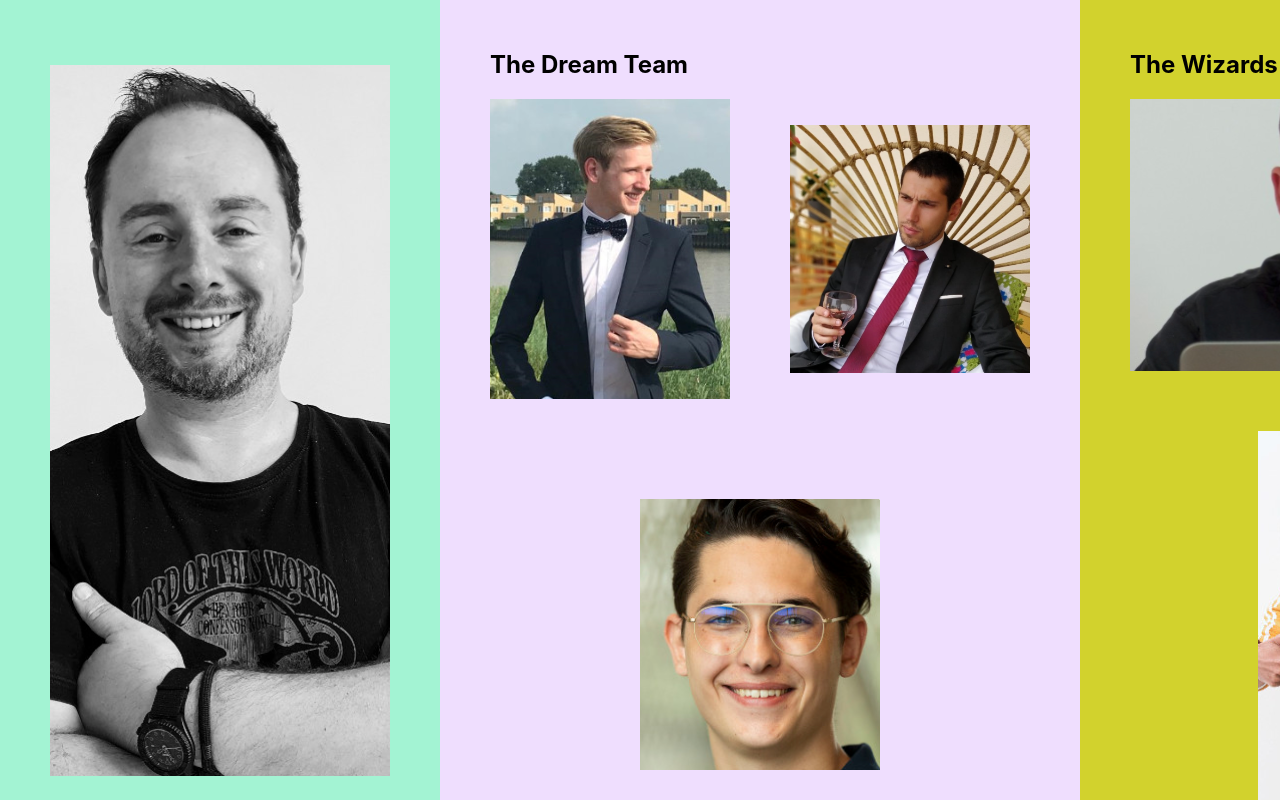
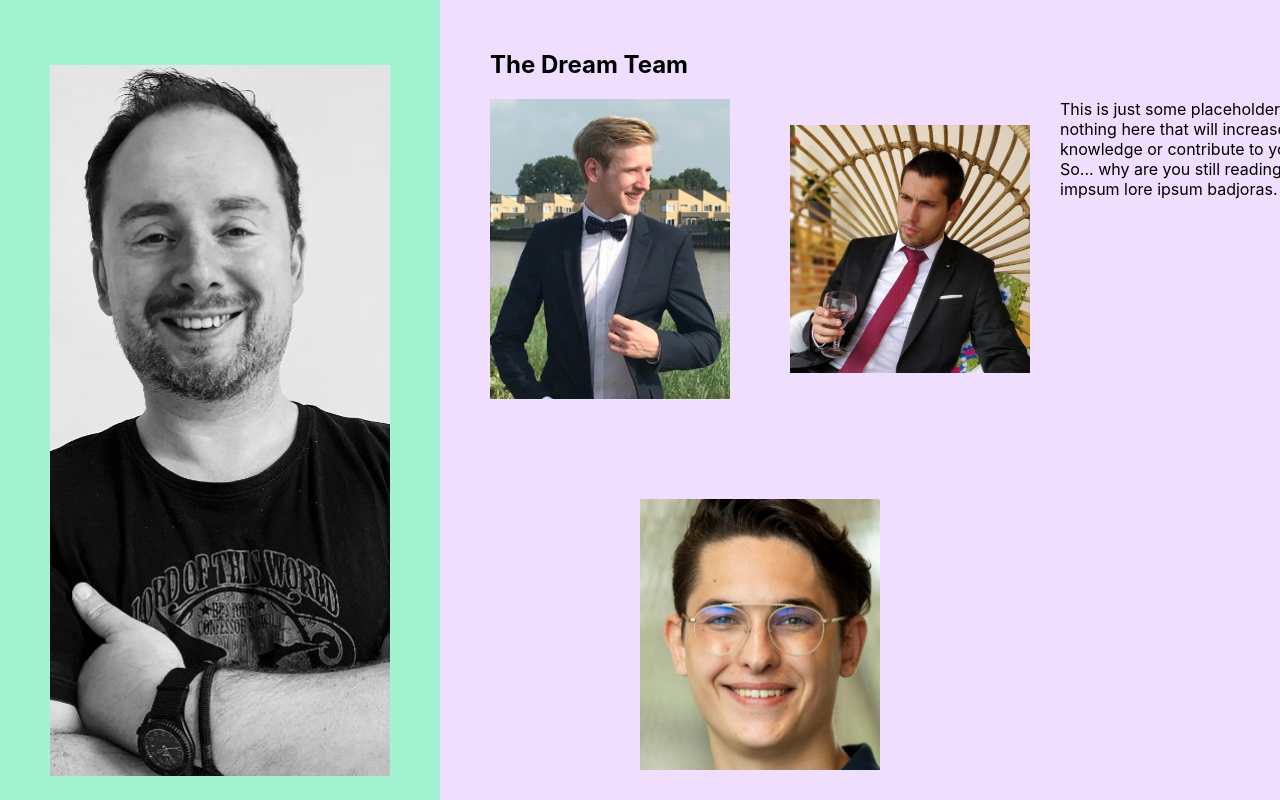
Before and after one commit to RafaelCaeta/horizontal-scrolling, a React (Create React App) app in the folder my-app/: page / in a window 1280 px wide. Built offline with nearby package versions, Linux system fonts and the light colour scheme.

Commit message:
Added more content

```diff
--- a/my-app/src/app.module.scss
+++ b/my-app/src/app.module.scss
@@ -1,7 +1,3 @@
 :root {
   --horizontal-scroll-container-width: 100px;
 }
-
-.app {
-
-}
--- a/my-app/src/components/horizontalPage/HorizontalPage.js
+++ b/my-app/src/components/horizontalPage/HorizontalPage.js
@@ -4,6 +4,7 @@ import SectionOne from "../sectionOne/SectionOne";
 import SectionTwo from "../sectionTwo/SectionTwo";
 import SectionThree from "../sectionThree/SectionThree";
 import SectionFour from "../sectionFour/SectionFour";
+import SectionFive from "../sectionFive/SectionFive";
 import style from "./horizontalPage.module.scss";
 
 function HorizontalPage() {
@@ -11,19 +12,22 @@ function HorizontalPage() {
   const sectionTwo = useRef(null);
   const sectionThree = useRef(null);
   const sectionFour = useRef(null);
+  const sectionFive = useRef(null);
 
   useEffect(() => {
     if (
       sectionOne.current &&
       sectionTwo.current &&
       sectionThree.current &&
-      sectionFour.current
+      sectionFour.current &&
+      sectionFive.current
     ) {
       const width1 = sectionOne.current.getBoundingClientRect().width;
       const width2 = sectionTwo.current.getBoundingClientRect().width;
       const width3 = sectionThree.current.getBoundingClientRect().width;
       const width4 = sectionFour.current.getBoundingClientRect().width;
-      const totalWidth = width1 + width2 + width3 + width4;
+      const width5 = sectionFive.current.getBoundingClientRect().width;
+      const totalWidth = width1 + width2 + width3 + width4 + width5;
 
       const root = document.querySelector(":root");
 
@@ -33,6 +37,13 @@ function HorizontalPage() {
       );
     }
   }, []);
+
+  // useEffect(() => {
+  //   globalEmitter.on('resize', checkScrollOffset);
+  //   return () => {
+  //     globalEmitter.off('resize', checkScrollOffset);
+  //   };
+  // })
 
   return (
     <HorizontalScroll>
@@ -51,6 +62,10 @@ function HorizontalPage() {
       <div ref={sectionFour} className={style.sectionFour}>
         <SectionFour className={style.section} />
       </div>
+
+      <div ref={sectionFive} className={style.sectionFive}>
+        <SectionFive className={style.section} />
+      </div>
     </HorizontalScroll>
   );
 }
--- a/my-app/src/components/horizontalPage/horizontalPage.module.scss
+++ b/my-app/src/components/horizontalPage/horizontalPage.module.scss
@@ -18,3 +18,7 @@
 .sectionFour {
   background: #e84b5b;
 }
+
+.sectionFive {
+  background-color: deepskyblue;
+}
--- /dev/null
+++ b/my-app/src/components/sectionFive/SectionFive.js
@@ -0,0 +1,49 @@
+import clsx from "clsx";
+import React from "react";
+import style from "./sectionFive.module.scss";
+
+function SectionFive({ className }) {
+  return (
+    <div className={clsx([className, style.slideFive])}>
+      <div className={style.textWrapper}>
+        <p>
+          This is just some placeholder text. There is nothing here that will
+          increase your knowledge or contribute to your happiness. So... why are
+          you still reading this? Lorem impsum lore ipsum badjoras. This is just
+          some placeholder text. There is nothing here that will increase your
+          knowledge or contribute to your happiness. So... why are you still
+          reading this? Lorem impsum lore ipsum badjoras. This is just some
+          placeholder text. There is nothing here that will increase your
+          knowledge or contribute to your happiness. So... why are you still
+          reading this? Lorem impsum lore ipsum badjoras. This is just some
+          placeholder text. There is nothing here that will increase your
+          knowledge or contribute to your happiness. So... why are you still
+          reading this? Lorem impsum lore ipsum badjoras. This is just some
+          placeholder text. There is nothing here that will increase your
+          knowledge or contribute to your happiness. So... why are you still
+          reading this? Lorem impsum lore ipsum badjoras. This is just some
+          placeholder text. There is nothing here that will increase your
+          knowledge or contribute to your happiness. So... why are you still
+          reading this? Lorem impsum lore ipsum badjoras. This is just some
+          placeholder text. There is nothing here that will increase your
+          knowledge or contribute to your happiness. So... why are you still
+          reading this? Lorem impsum lore ipsum badjoras. This is just some
+          placeholder text. There is nothing here that will increase your
+          knowledge or contribute to your happiness. So... why are you still
+          reading this? Lorem impsum lore ipsum badjoras. This is just some
+          placeholder text. There is nothing here that will increase your
+          knowledge or contribute to your happiness. So... why are you still
+          reading this? Lorem impsum lore ipsum badjoras. This is just some
+          placeholder text. There is nothing here that will increase your
+          knowledge or contribute to your happiness. So... why are you still
+          reading this? Lorem impsum lore ipsum badjoras. This is just some
+          placeholder text. There is nothing here that will increase your
+          knowledge or contribute to your happiness. So... why are you still
+          reading this? Lorem impsum lore ipsum badjoras.
+        </p>
+      </div>
+    </div>
+  );
+}
+
+export default SectionFive;
--- /dev/null
+++ b/my-app/src/components/sectionFive/sectionFive.module.scss
@@ -0,0 +1,11 @@
+.slideFive {
+  .textWrapper {
+    width: 700px;
+
+    p {
+      white-space: normal;
+      font-size: 18px;
+      line-height: 26px;
+    }
+  }
+}
--- a/my-app/src/components/sectionTwo/SectionTwo.js
+++ b/my-app/src/components/sectionTwo/SectionTwo.js
@@ -7,6 +7,8 @@ function SectionTwo({ className }) {
     <div className={clsx([className, style.slideTwo])}>
       <h2>The Dream Team</h2>
 
+      <div className={style.outerWrapper}>
+        <div className={style.leftWrapper}>
           <div className={style.frontenders}>
             <img
               src="/assets/tristan.png"
@@ -18,6 +20,16 @@ function SectionTwo({ className }) {
 
           <img src="/assets/renzo.png" alt="renzo" className={style.renzo} />
         </div>
+
+        <div className={style.textWrapper}>
+          <p>
+            This is just some placeholder text. There is nothing here that will
+            increase your knowledge or contribute to your happiness. So... why
+            are you still reading this? Lorem impsum lore ipsum badjoras.
+          </p>
+        </div>
+      </div>
+    </div>
   );
 }
 
--- a/my-app/src/components/sectionTwo/sectionTwo.module.scss
+++ b/my-app/src/components/sectionTwo/sectionTwo.module.scss
@@ -2,6 +2,10 @@
   h2 {
     margin-bottom: 20px;
   }
+
+  .outerWrapper {
+    display: flex;
+    justify-content: space-between;
 
     .frontenders {
       display: flex;
@@ -19,6 +23,18 @@
       }
     }
 
+    .textWrapper {
+      width: 350px;
+      margin-left: 30px;
+
+      p {
+        width: 100%;
+        white-space: normal;
+      }
+    }
+  }
+
+
   .renzo {
     display: block;
     margin: 100px auto 0;
```
Lines whose indentation alone changed are shown as unchanged.
